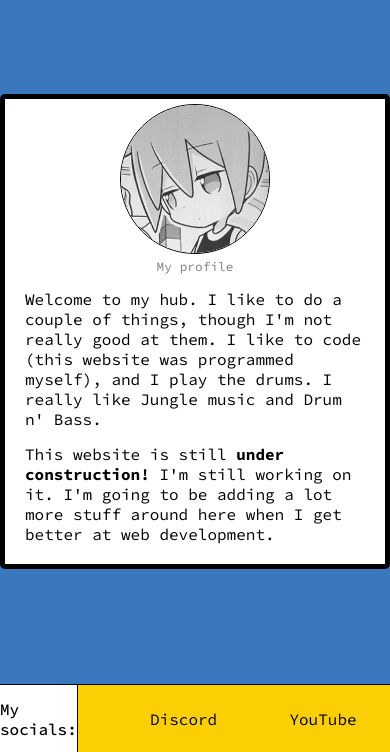
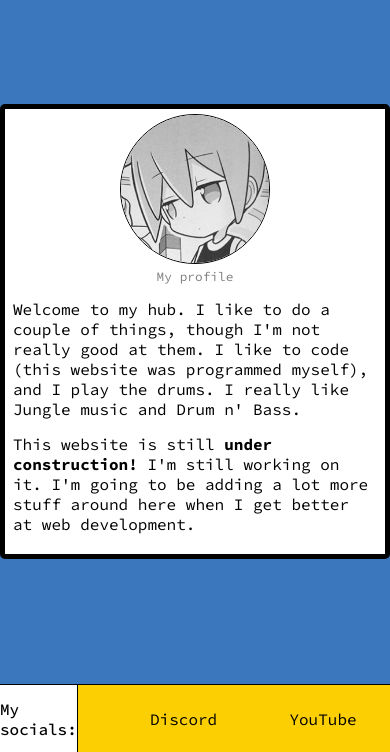
Before and after one commit to devHead-07/rando-hub, a plain HTML site: page index.html in a window 390 px wide. Shown: the part 92-844 px from the top of the page. Drawn offline with Linux system fonts and the light colour scheme.

Commit message:
I don't know what I edited locally, gonna commit this anyway

```diff
--- a/assets/styles/style.css
+++ b/assets/styles/style.css
@@ -79,7 +79,7 @@ figcaption {
 }
 
 .main__paragraph {
-  margin: 15px;
+  margin: 3px 15px;
 }
 
 .footer {
@@ -95,7 +95,7 @@ figcaption {
   display: flex;
   align-items: center;
   background-color: white;
-  height: 8vh;
+  height: 7.9vh;
   border-right: 1px solid black;
   font-weight: 500;
 }
@@ -121,4 +121,7 @@ figcaption {
     flex-direction: column;
     min-width: 100%;
   }
+  .main__paragraph {
+    margin: 15px 3px;
+  }
 }
```
Also changed, not shown: index.html (line endings or trailing spaces).
